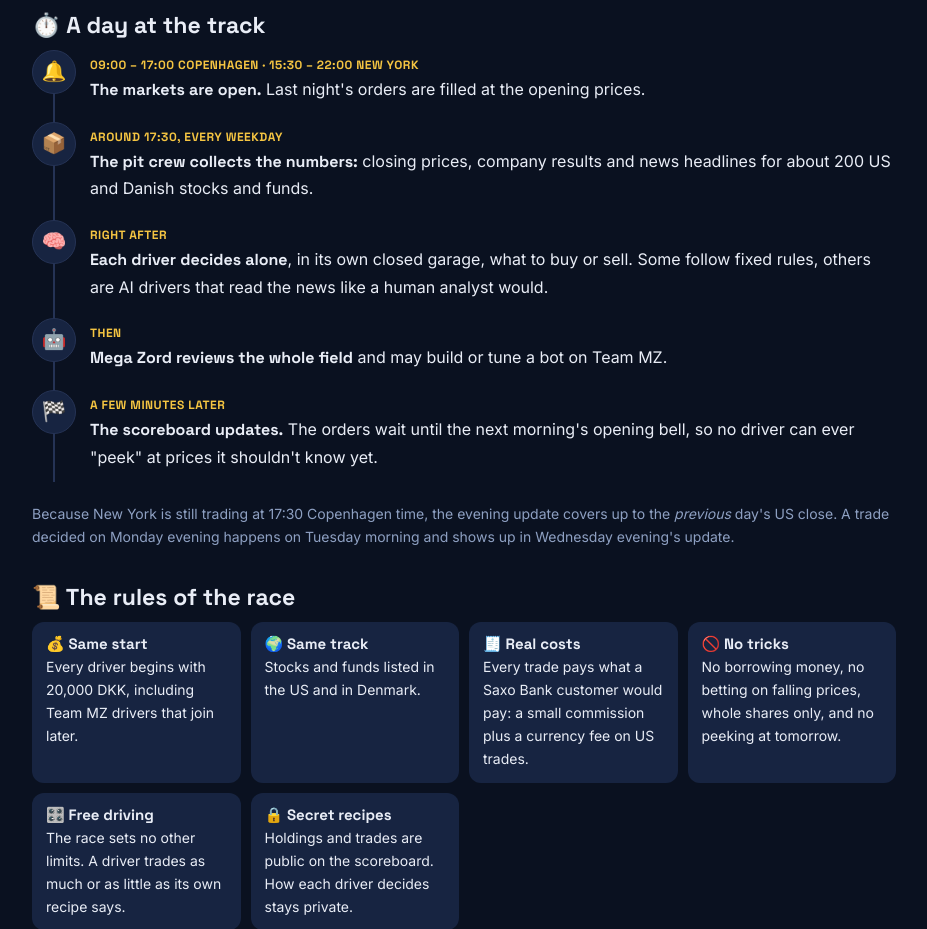
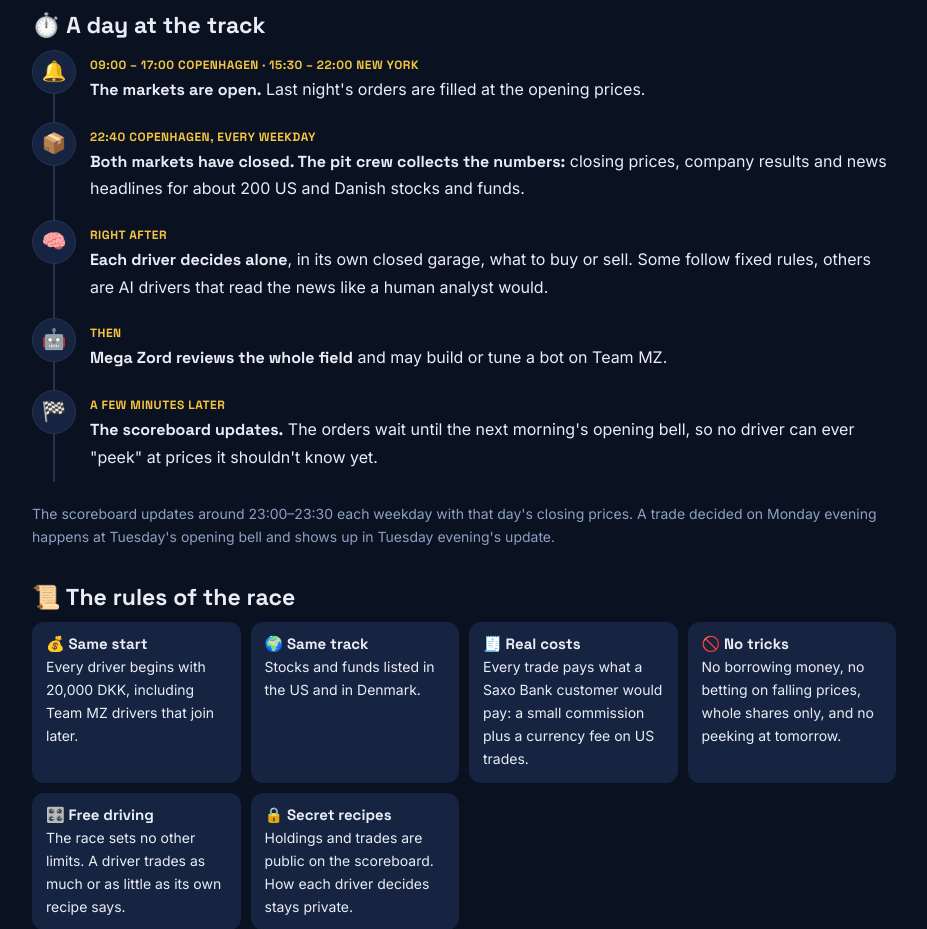
Before and after one commit to brunorutyna/enlighten-racing, a plain HTML site: page about.html in a window 1280 px wide. Shown: the part 1160-2089 px from the top of the page, without its empty margins (176-1103 px from the left). Drawn offline with Linux system fonts and the light colour scheme.

Commit message:
About page: evening schedule
Co-Authored-By: Claude Opus 5.5 <noreply@anthropic.com>
Claude-Session: https://claude.ai/code/session_01VeHB8cZ2bk2xinXuEX4cR8

```diff
--- a/about.html
+++ b/about.html
@@ -71,12 +71,12 @@ footer{color:var(--faint);font-size:13px;margin-top:36px}
   <h2>⏱️ A day at the track</h2>
   <ol class="timeline">
     <li><span class="dot">🔔</span><span class="t">09:00 – 17:00 COPENHAGEN · 15:30 – 22:00 NEW YORK</span><br><b>The markets are open.</b> Last night's orders are filled at the opening prices.</li>
-    <li><span class="dot">📦</span><span class="t">AROUND 17:30, EVERY WEEKDAY</span><br><b>The pit crew collects the numbers:</b> closing prices, company results and news headlines for about 200 US and Danish stocks and funds.</li>
+    <li><span class="dot">📦</span><span class="t">22:40 COPENHAGEN, EVERY WEEKDAY</span><br><b>Both markets have closed. The pit crew collects the numbers:</b> closing prices, company results and news headlines for about 200 US and Danish stocks and funds.</li>
     <li><span class="dot">🧠</span><span class="t">RIGHT AFTER</span><br><b>Each driver decides alone</b>, in its own closed garage, what to buy or sell. Some follow fixed rules, others are AI drivers that read the news like a human analyst would.</li>
     <li><span class="dot">🤖</span><span class="t">THEN</span><br><b>Mega Zord reviews the whole field</b> and may build or tune a bot on Team MZ.</li>
     <li><span class="dot">🏁</span><span class="t">A FEW MINUTES LATER</span><br><b>The scoreboard updates.</b> The orders wait until the next morning's opening bell, so no driver can ever "peek" at prices it shouldn't know yet.</li>
   </ol>
-  <p style="color:var(--muted);font-size:14px">Because New York is still trading at 17:30 Copenhagen time, the evening update covers up to the <i>previous</i> day's US close. A trade decided on Monday evening happens on Tuesday morning and shows up in Wednesday evening's update.</p>
+  <p style="color:var(--muted);font-size:14px">The scoreboard updates around 23:00–23:30 each weekday with that day's closing prices. A trade decided on Monday evening happens at Tuesday's opening bell and shows up in Tuesday evening's update.</p>
 
   <h2>📜 The rules of the race</h2>
   <div class="rules">
```
